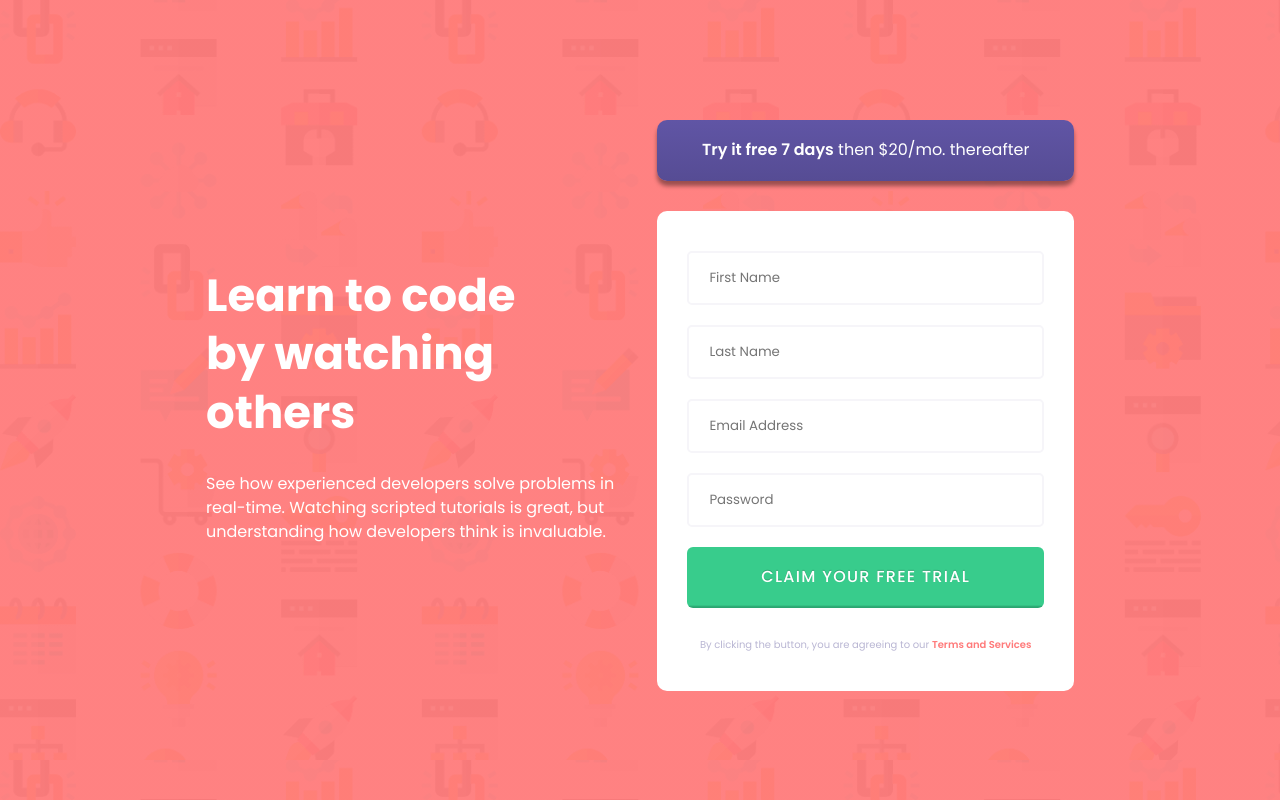
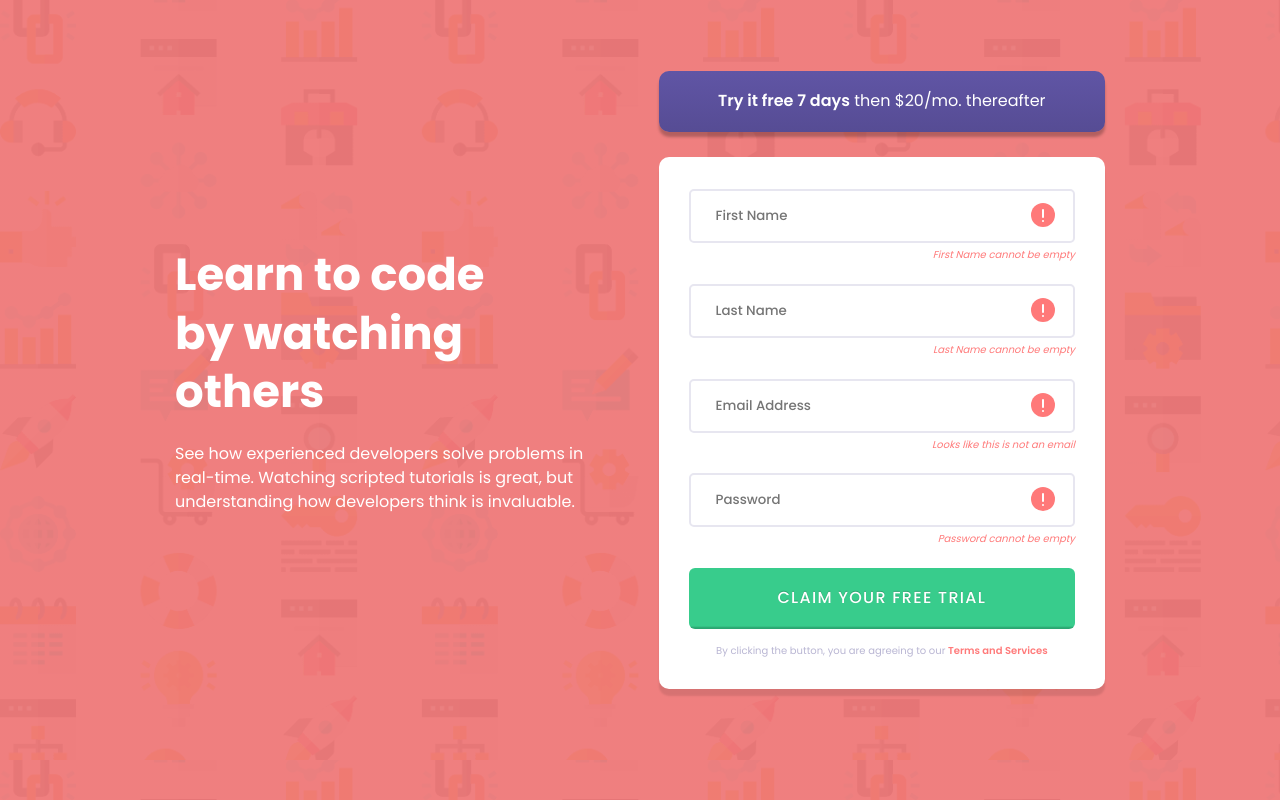
Before and after one commit to DarkFM/FEM-Intro-Sign-Up-Form, a plain HTML site: page index.html in a window 1280 px wide. Drawn offline with Linux system fonts and the light colour scheme.

Commit message:
Added active states for all input fields

```diff
--- a/index.html
+++ b/index.html
@@ -38,24 +38,28 @@
         </a>
         <div class="form">
           <div class="form__group">
-            <input type="text" class="form__input" id="first-name" placeholder="First Name" required>
-            <label for="first-name" class="form__label">First Name</label>
+            <input type="text" class="form__input" id="first-name" placeholder="First Name" required pattern="\S+.*">
+            <!-- <label for="first-name" class="form__label">First Name</label> -->
+            <span class="form__validation small-print">First Name cannot be empty</span>
           </div>
           <div class="form__group">
-            <input type="text" class="form__input" id="last-name" placeholder="Last Name" required>
-            <label for="last-name" class="form__label">Last Name</label>
+            <input type="text" class="form__input" id="last-name" placeholder="Last Name" required pattern="\S+.*">
+            <!-- <label for="last-name" class="form__label">Last Name</label> -->
+            <span class="form__validation small-print">Last Name cannot be empty</span>
           </div>
           <div class="form__group">
             <input type="email" class="form__input" id="email" required placeholder="Email Address">
-            <label for="email" class="form__label">Email Address</label>
+            <!-- <label for="email" class="form__label">Email Address</label> -->
+            <span class="form__validation small-print">Looks like this is not an email</span>
           </div>
           <div class="form__group">
             <input type="password" class="form__input" id="password" required placeholder="Password">
-            <label for="password" class="form__label">Password</label>
+            <!-- <label for="password" class="form__label">Password</label> -->
+            <span class="form__validation small-print">Password cannot be empty</span>
           </div>
           <a href="#" type="submit" class="btn btn--jumpy">Claim your free trial</a>
-          <p class="fine-print">By clicking the button, you are agreeing to our <span
-              class="highlight highlight--primary">Terms and Services</span></p>
+          <p class="small-print fine-print">By clicking the button, you are agreeing to our <a href="#"
+              class="highlight highlight--primary">Terms and Services</a></p>
         </div>
       </div>
     </section>
--- a/sass/abstracts/_variables.scss
+++ b/sass/abstracts/_variables.scss
@@ -11,7 +11,7 @@ $global-border-radius: 10px;
 
 // Colors
 $color-primary-1: hsl(0, 100%, 74%);
-$color-primary-1-dark: darken(hsl(0, 100%, 74%), 15%);
+$color-primary-1-dark: darken(hsl(0, 100%, 74%), 30%);
 $color-primary-2: hsl(154, 59%, 51%);
 $color-primary-2-light: lighten($color-primary-2, 10%);
 
--- a/sass/base/_typography.scss
+++ b/sass/base/_typography.scss
@@ -9,11 +9,12 @@ body {
   font-weight: 600;
 
   &--primary {
+    text-decoration: none;
     color: $color-primary-1;
   }
 
 }
 
-.fine-print {
+.small-print {
   font-size: 1rem;
 }
--- a/sass/components/_button.scss
+++ b/sass/components/_button.scss
@@ -2,7 +2,7 @@
   display: block;
   padding: 2rem 4rem;
   border-radius: $global-border-radius;
-  margin-bottom: 3rem;
+  margin-bottom: 2.5rem;
   text-align: center;
 
   &:link,
@@ -12,7 +12,7 @@
 
   &--accent {
     @include button-color($color-accent, $color-white);
-    box-shadow: 0 .5rem .4rem rgba($color-black, .4)
+    box-shadow: 0 .5rem .3rem rgba($color-black, .25)
   }
 
   &--jumpy {
@@ -23,13 +23,15 @@
     border-radius: 6px;
     background-image: linear-gradient(to bottom, $color-primary-2 0%, $color-primary-2 95%, darken($color-primary-2, 10%) 98%);
     text-shadow: 0 -.1rem 0 rgba($color-black, .2);
+    transition: all .2s ease;
 
     &:hover {
       background-image: linear-gradient(to bottom, $color-primary-2-light 0%, $color-primary-2-light 95%, darken($color-primary-2-light, 20%) 98%);
     }
 
     &:active {
-      transform: translateY(2px);
+      transform: translateY(1.5px);
+      background-image: linear-gradient(to bottom, $color-primary-2 0%, $color-primary-2 100%, darken($color-primary-2, 10%) 100%);
     }
   }
 
--- a/sass/components/_form.scss
+++ b/sass/components/_form.scss
@@ -3,8 +3,9 @@
   background-color: $color-white;
   color: $color-black;
   width: 100%;
-  padding: 4rem 3rem;
+  padding: 3.2rem 3rem;
   border-radius: $global-border-radius;
+  box-shadow: 0 7px 2px rgba($color-black, .1);
 
 
   &__group {
@@ -25,24 +26,61 @@
   }
 
   &__input {
-    padding: 1.5rem 2rem;
+    font-weight: 500;
+    padding: 1.5rem 6rem 1.5rem 2.5rem;
     border-radius: 5px;
     display: block;
     width: 100%;
-    border: 2px solid lighten($color-neutral-2, 20%);
+    border: 2px solid lighten($color-neutral-2, 15%);
     font-family: inherit;
-    // border-color: darken($color-white, 10%);
+    transition: border .2s ease;
 
     &:focus {
-      border: 2px solid lighten($color-neutral-2, 10%);
+      border: 2px solid $color-neutral-2;
     }
+
   }
-
-
 
   &__input:placeholder-shown ~ &__label {
     opacity: 0;
     visibility: hidden;
+  }
+
+  &__validation {
+    font-style: italic;
+    color: $color-primary-1;
+    display: inline-block;
+    width: 100%;
+    text-align: right;
+    transform: translateY(-20px);
+
+
+    transition: all 0.4s;
+
+     &::after {
+      content: url("../images/icon-error.svg");
+      display: block;
+      position: absolute;
+      right: 20px;
+      top: -45px;
+    }
+  }
+
+  &__input:invalid + &__validation {
+    opacity: 1;
+    visibility: visible;
+  }
+
+  &__input:invalid
+
+  &__validation,
+  &__input:valid + &__validation {
+    opacity: 0;
+    visibility: hidden;
+  }
+
+  [type="submit"] {
+    margin-bottom: 1.5rem;
   }
 
 
@@ -52,5 +90,4 @@
 
 
 
-
 }
--- a/sass/pages/_home.scss
+++ b/sass/pages/_home.scss
@@ -1,5 +1,5 @@
 html {
-    background-image: linear-gradient(to right, rgba($color-primary-1-dark, .6) 0%, rgba($color-primary-1-dark, .6) 100%),
+    background-image: linear-gradient(to right, rgba($color-primary-1-dark, .5) 0%, rgba($color-primary-1-dark, .5) 100%),
     url(../images/bg-intro-desktop.png);
     background-size: cover;
 }
@@ -13,8 +13,8 @@ html {
 .landing {
   display: flex;
   justify-content: space-between;
-  padding: 10rem 0;;
-  width: 70%;
+  padding: 5rem 0;
+  width: 75%;
   margin: auto;
 
   &__left,
@@ -41,15 +41,17 @@ html {
     font-size: 4.5rem;
     display: inline-block;
     width: 80%;
-    margin-bottom: 3rem;
+    margin-bottom: 2rem;
   }
 
   .main-description {
     line-height: 1.5;
   }
 
-  .fine-print {
-    text-align: center;
-    color: $color-neutral-2;
-  }
 }
+
+
+.fine-print {
+  text-align: center;
+  color: $color-neutral-2;
+}
```
Also changed, not shown: css/main.css, 1 other file.
